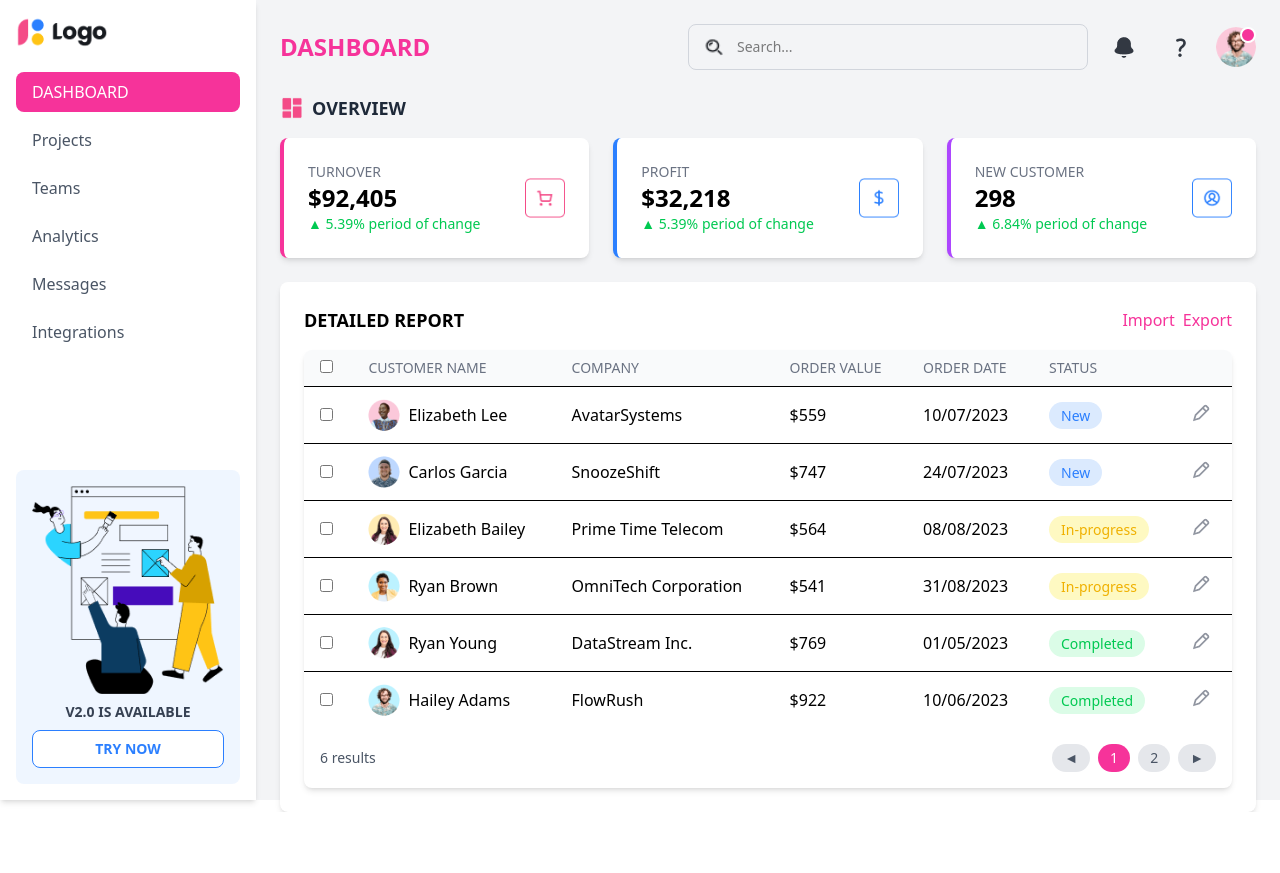
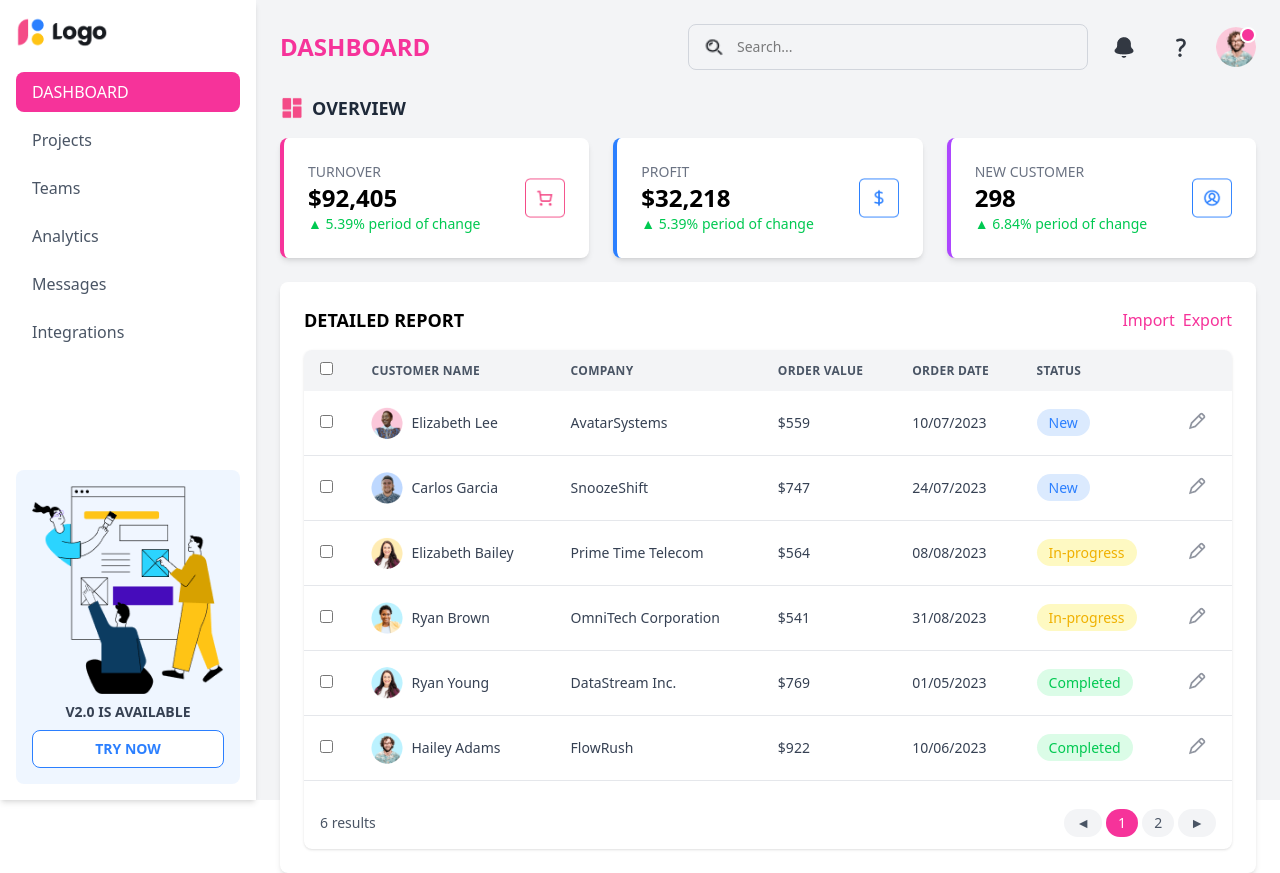
Before and after one commit to phongtran2004/22717861_TranDiPhong_ThucHanh-PTGDUD, a React (Vite) app in the folder lab06/22717861_TranDiPhong_BaiTapThucHanhPTGDUD/: page / in a window 1280 px wide. Before the commit the page ends 812 px from the top, so only its background shows below. Built offline with nearby package versions, Linux system fonts and the light colour scheme.

Commit message:
Modal connect API

```diff
--- a/lab06/22717861_TranDiPhong_BaiTapThucHanhPTGDUD/src/components/DataTable.jsx
+++ b/lab06/22717861_TranDiPhong_BaiTapThucHanhPTGDUD/src/components/DataTable.jsx
@@ -2,12 +2,16 @@ import React from 'react';
 
 const DataTable = ({ columns, data, showPagination = true, totalResults = 0 }) => {
     return (
-        <div className="rounded-lg shadow-md overflow-x-auto">
-            <table className="w-full text-left">
+        <div className="rounded-lg shadow-sm overflow-x-auto">
+            {/* Bảng */}
+            <table className="w-full text-left border-collapse">
                 <thead>
-                    <tr className="text-gray-500 bg-gray-50">
+                    <tr className="text-gray-600 bg-gray-100">
                         {columns.map((col, index) => (
-                            <th key={index} className="py-2 px-4 font-medium uppercase text-sm">
+                            <th
+                                key={index}
+                                className="py-3 px-4 font-semibold text-xs uppercase tracking-wide"
+                            >
                                 {col.header}
                             </th>
                         ))}
@@ -15,12 +19,13 @@ const DataTable = ({ columns, data, showPagination = true, totalResults = 0 }) =
                 </thead>
                 <tbody>
                     {data.map((row, rowIndex) => (
-                        <tr key={rowIndex} className="border-t hover:bg-gray-50">
+                        <tr
+                            key={rowIndex}
+                            className="border-b border-gray-200 hover:bg-gray-50 transition-colors"
+                        >
                             {columns.map((col, colIndex) => (
-                                <td key={colIndex} className="py-3 px-4">
-                                    {col.render
-                                        ? col.render(row)
-                                        : row[col.accessor]}
+                                <td key={colIndex} className="py-4 px-4 text-sm text-gray-700">
+                                    {col.render ? col.render(row) : row[col.accessor]}
                                 </td>
                             ))}
                         </tr>
@@ -28,14 +33,23 @@ const DataTable = ({ columns, data, showPagination = true, totalResults = 0 }) =
                 </tbody>
             </table>
 
+            {/* Phân trang */}
             {showPagination && (
-                <div className="flex justify-between items-center mt-4 px-4 pb-4 text-sm text-gray-600">
+                <div className="flex justify-between items-center mt-4 px-4 py-3 text-sm text-gray-600">
                     <span>{totalResults} results</span>
-                    <div className="flex space-x-2">
-                        <button className="px-3 py-1 bg-gray-200 rounded-full hover:bg-gray-300">◄</button>
-                        <button className="px-3 py-1 bg-pink-500 text-white rounded-full">1</button>
-                        <button className="px-3 py-1 bg-gray-200 rounded-full hover:bg-gray-300">2</button>
-                        <button className="px-3 py-1 bg-gray-200 rounded-full hover:bg-gray-300">►</button>
+                    <div className="flex space-x-1">
+                        <button className="px-3 py-1 bg-gray-100 rounded-full hover:bg-gray-200 transition-colors">
+                            ◄
+                        </button>
+                        <button className="px-3 py-1 bg-pink-500 text-white rounded-full hover:bg-pink-600 transition-colors">
+                            1
+                        </button>
+                        <button className="px-3 py-1 bg-gray-100 rounded-full hover:bg-gray-200 transition-colors">
+                            2
+                        </button>
+                        <button className="px-3 py-1 bg-gray-100 rounded-full hover:bg-gray-200 transition-colors">
+                            ►
+                        </button>
                     </div>
                 </div>
             )}
--- a/lab06/22717861_TranDiPhong_BaiTapThucHanhPTGDUD/src/components/DetailedReport.jsx
+++ b/lab06/22717861_TranDiPhong_BaiTapThucHanhPTGDUD/src/components/DetailedReport.jsx
@@ -1,4 +1,4 @@
-// DetailedReport.js
+
 import React, { useState, useEffect } from 'react';
 import DataTable from './DataTable';
 import editIcon from '../assets/img/edit-icon.png';
```
